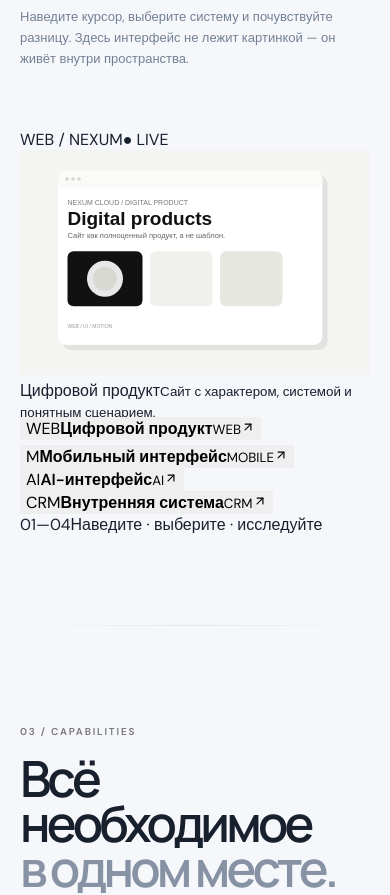
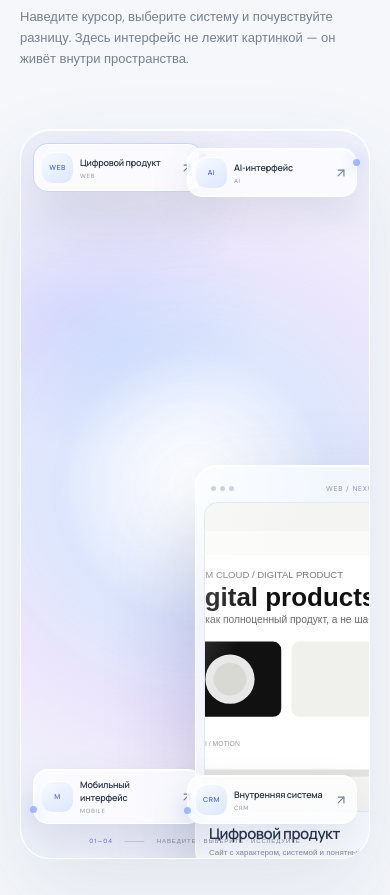
Before and after one commit to borzenkoofficial-lab/NEXUM-CLOUD, a React (Vite) app: page / in a window 390 px wide. Shown: the part 3080-3975 px from the top of the page. Built offline with nearby package versions, Linux system fonts and the light colour scheme.

Commit message:
feat: add floating glass widgets and living showcase mockup

```diff
--- a/src/nexum-cloud-experience.css
+++ b/src/nexum-cloud-experience.css
@@ -69,3 +69,46 @@ radial-gradient(850px 700px at 18% 88%,rgba(235,220,250,.28),transparent 70%)}
 .footer-v2{position:relative;background:linear-gradient(180deg,rgba(233,239,251,.72),rgba(231,224,246,.82));}
 .footer-v2:before{content:"";position:absolute;left:0;right:0;top:-100px;height:150px;background:linear-gradient(180deg,transparent,rgba(233,239,251,.72));pointer-events:none}
 @media(max-width:700px){.about-v2:before,.showcase-v2:before,.services-v2:before,.direction-v2:before,.process-v2:before,.projects-v2:before{left:20px;right:20px}}
+
+
+/* Interactive showcase — floating product widgets around one living mockup */
+.showcase-experience{background:transparent}
+.showcase-stage{position:relative;min-height:720px;border-radius:42px;overflow:hidden;background:
+radial-gradient(circle at 50% 48%,rgba(255,255,255,.96),rgba(231,239,253,.76) 34%,rgba(237,228,252,.58) 65%,rgba(220,230,246,.34) 100%);
+border:1px solid rgba(255,255,255,.9);box-shadow:inset 0 1px #fff,0 35px 90px rgba(63,82,122,.10);perspective:1400px}
+.showcase-stage:before{content:"";position:absolute;inset:0;background:
+radial-gradient(260px 180px at 17% 26%,rgba(111,157,255,.18),transparent 72%),
+radial-gradient(300px 220px at 84% 72%,rgba(190,125,255,.17),transparent 72%);pointer-events:none}
+.showcase-glow{position:absolute;width:560px;height:560px;left:50%;top:49%;transform:translate(-50%,-50%);border-radius:50%;background:radial-gradient(circle,rgba(255,255,255,.95),rgba(137,168,255,.16) 34%,rgba(204,155,255,.09) 58%,transparent 72%);filter:blur(12px);animation:nxShowcaseBreath 6s ease-in-out infinite}
+.showcase-device{position:absolute;z-index:3;left:50%;top:49%;width:min(58vw,680px);transform:translate(-50%,-50%);padding:11px;border:1px solid rgba(255,255,255,.96);border-radius:25px;background:rgba(249,251,255,.76);box-shadow:0 38px 90px rgba(51,68,105,.22),inset 0 1px #fff;transform-style:preserve-3d}
+.device-top{height:28px;display:grid;grid-template-columns:1fr auto 1fr;align-items:center;padding:0 7px;color:#8994a5;font-size:7px;letter-spacing:.12em}
+.device-top>span:last-child{text-align:right;color:#5f77d8}
+.device-dots{display:flex;gap:4px}.device-dots i{width:5px;height:5px;border-radius:50%;background:#cbd3df}
+.device-screen{height:min(42vw,440px);min-height:310px;position:relative;overflow:hidden;border-radius:17px;background:#eef2f8;border:1px solid rgba(180,195,220,.2)}
+.device-screen img{width:100%;height:100%;display:block;object-fit:cover;transition:filter .4s ease}
+.device-sheen{position:absolute;inset:0;background:linear-gradient(120deg,rgba(255,255,255,.34),transparent 24%,transparent 68%,rgba(170,188,255,.13));pointer-events:none}
+.device-base{display:grid;grid-template-columns:1fr 1.5fr;gap:18px;padding:13px 8px 5px;align-items:center}
+.device-base span{font:600 15px Manrope;letter-spacing:-.035em;color:#273247}.device-base small{color:#7d899b;font-size:9px;line-height:1.4}
+.showcase-widget{position:absolute;z-index:5;display:grid;grid-template-columns:38px 1fr 18px;align-items:center;gap:10px;width:230px;padding:10px 11px;border:1px solid rgba(255,255,255,.9);border-radius:18px;background:rgba(255,255,255,.72);backdrop-filter:blur(22px) saturate(150%);-webkit-backdrop-filter:blur(22px) saturate(150%);box-shadow:0 18px 40px rgba(54,73,111,.12),inset 0 1px rgba(255,255,255,.98);color:#263247;text-align:left;cursor:pointer;transition:box-shadow .35s ease,border-color .35s ease}
+.showcase-widget:hover,.showcase-widget.active{box-shadow:0 25px 55px rgba(54,73,111,.19),inset 0 1px #fff;border-color:rgba(112,139,235,.34)}
+.widget-icon{width:38px;height:38px;display:grid;place-items:center;border-radius:13px;background:linear-gradient(145deg,#f8fbff,#dce7ff);color:#526ed4;font:600 8px Manrope;letter-spacing:.06em;box-shadow:inset 0 1px #fff}
+.showcase-widget b{display:block;font:600 11px Manrope;letter-spacing:-.02em}.showcase-widget small{display:block;margin-top:3px;color:#8b95a5;font-size:7px;letter-spacing:.12em}.showcase-widget svg{color:#7180a2}
+.widget-0{left:4%;top:19%;transform:rotate(-3deg)}.widget-1{left:7%;bottom:17%;transform:rotate(2deg)}.widget-2{right:5%;top:17%;transform:rotate(3deg)}.widget-3{right:7%;bottom:16%;transform:rotate(-2deg)}
+.showcase-widget:after{content:"";position:absolute;width:7px;height:7px;border-radius:50%;background:#8ca8ff;box-shadow:0 0 16px rgba(111,143,255,.75);right:-4px;top:20%;opacity:.8}
+.widget-1:after,.widget-3:after{left:-4px;right:auto;top:auto;bottom:20%}
+.showcase-hint{position:absolute;z-index:4;left:50%;bottom:25px;transform:translateX(-50%);display:flex;align-items:center;gap:12px;color:#7d899b;font-size:7px;letter-spacing:.15em;text-transform:uppercase;white-space:nowrap}
+.showcase-hint span:first-child{color:#516bd0}.showcase-hint i{width:42px;height:1px;background:rgba(110,127,160,.3)}
+@keyframes nxShowcaseBreath{50%{transform:translate(-50%,-50%) scale(1.08);opacity:.78}}
+@media(max-width:1050px){.showcase-stage{min-height:680px}.showcase-device{width:min(62vw,620px)}.showcase-widget{width:205px}.widget-0{left:2%}.widget-1{left:3%}.widget-2{right:2%}.widget-3{right:3%}}
+@media(max-width:700px){
+  .showcase-stage{min-height:730px;border-radius:30px;padding:0 10px}
+  .showcase-device{left:50%;top:46%;width:calc(100% - 32px);padding:8px;border-radius:21px}
+  .device-screen{height:310px;min-height:0;border-radius:14px}
+  .device-base{grid-template-columns:1fr;gap:3px;padding:11px 5px 4px}.device-base small{font-size:8px}
+  .showcase-widget{width:170px;padding:8px;grid-template-columns:31px 1fr 14px;gap:7px;border-radius:15px}
+  .widget-icon{width:31px;height:31px;border-radius:10px;font-size:7px}
+  .showcase-widget b{font-size:9px}.showcase-widget small{font-size:6px}
+  .widget-0{left:12px;top:18px}.widget-2{right:12px;top:18px}.widget-1{left:12px;bottom:34px}.widget-3{right:12px;bottom:34px}
+  .showcase-hint{bottom:13px;font-size:6px}.showcase-hint i{width:20px}
+}
+@media(prefers-reduced-motion:reduce){.showcase-glow{animation:none}}
```
